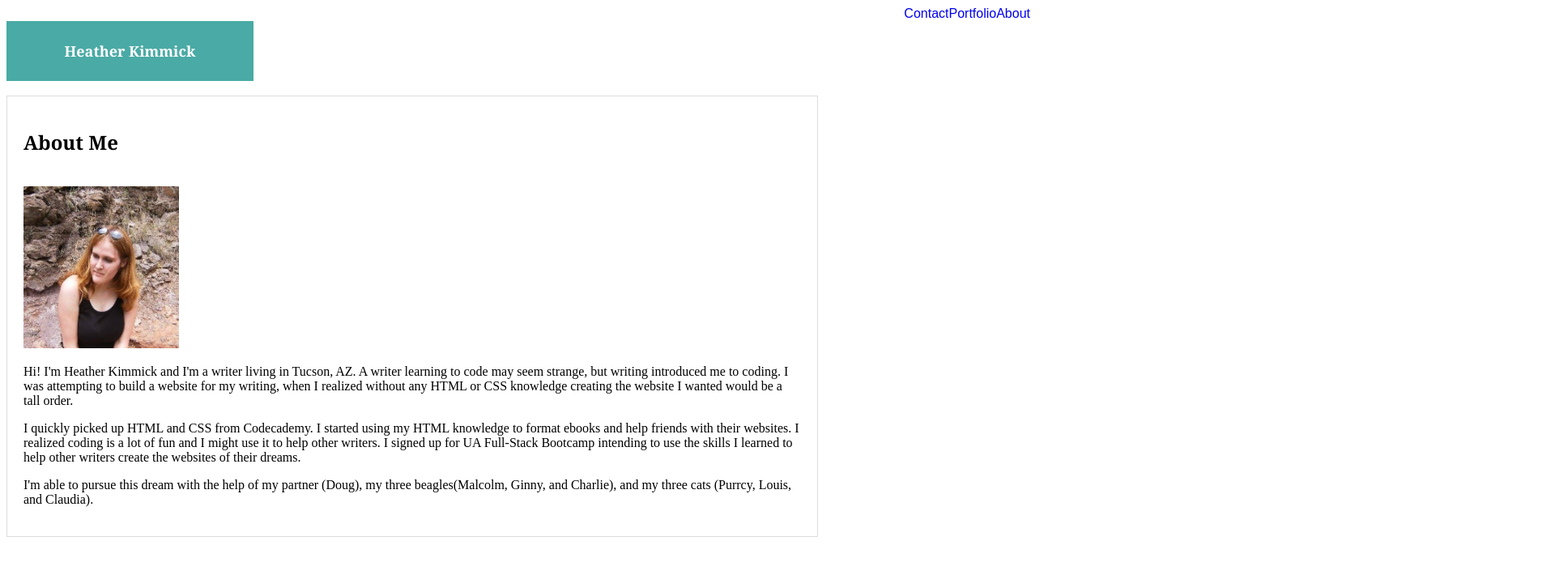
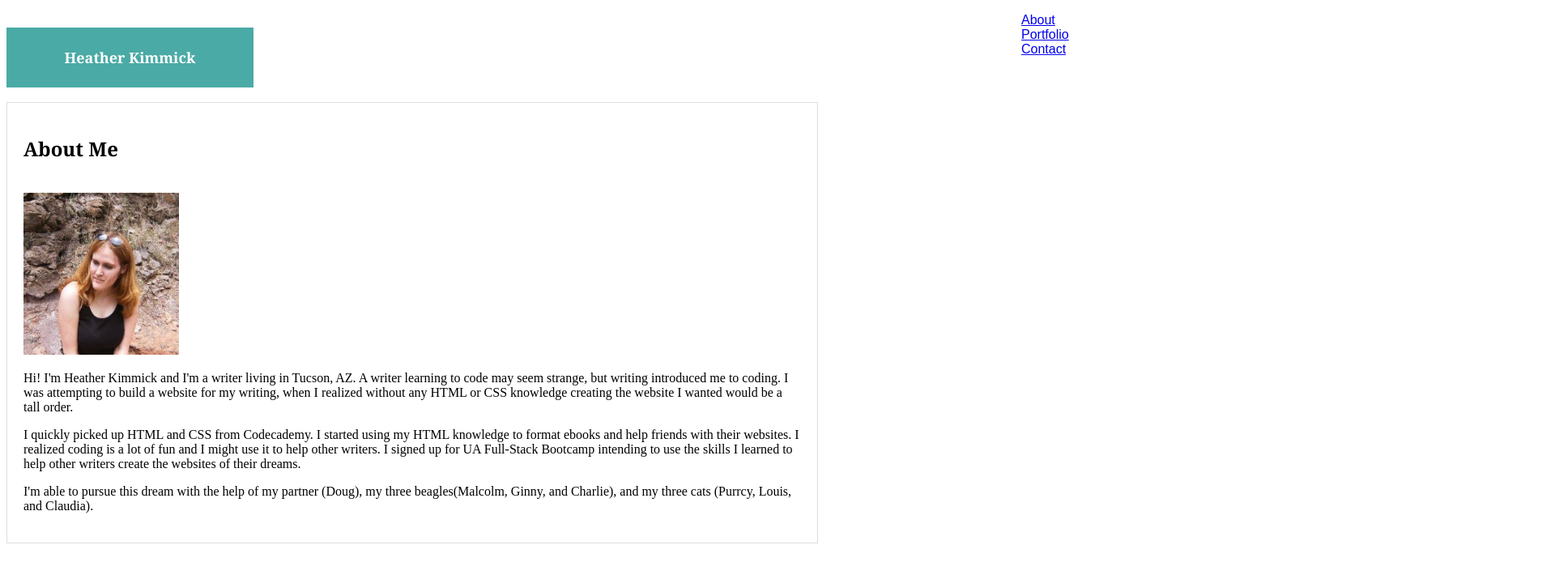
Before and after one commit to hkimmick23/Basic-Portfolio, a plain HTML site: page index.html in a window 1280 px wide. Shown: the top 710 px of the page at 81% size, 1920 px wide, since content can reach past the window. Drawn offline with Linux system fonts and the light colour scheme.

Commit message:
edited navbar

```diff
--- a/assets/css/style.css
+++ b/assets/css/style.css
@@ -11,11 +11,15 @@
     overflow: auto;
 }
 
-a {
+.nav {
     font-family: Arial, Helvetica Neue, Helevetica, sans-serif;
+    position: relative;
+    left: 75%;
+}
+
+.menu{
+    list-style: none;
     text-decoration: none;
-    float: right;
-    overflow: auto;
 }
 
 .container {
--- a/index.html
+++ b/index.html
@@ -10,9 +10,16 @@
 <body>
     <header>
       <p class="logo">Heather Kimmick</p>
-      <a href="index.html">About</a>
-      <a href="portfolio.html">Portfolio</a>
-      <a href="contact.html">Contact</a>
+
+
+      <div class="nav">
+        <ul class="menu">
+          <li><a href="#"><span>About</span></a></li>
+          <li><a href="#"><span>Portfolio</span></a></li>
+          <li><a href="#"><span>Contact</span></a></li>
+        </ul>
+      </div>
+
     </header>
 
     <section class="container">
```
